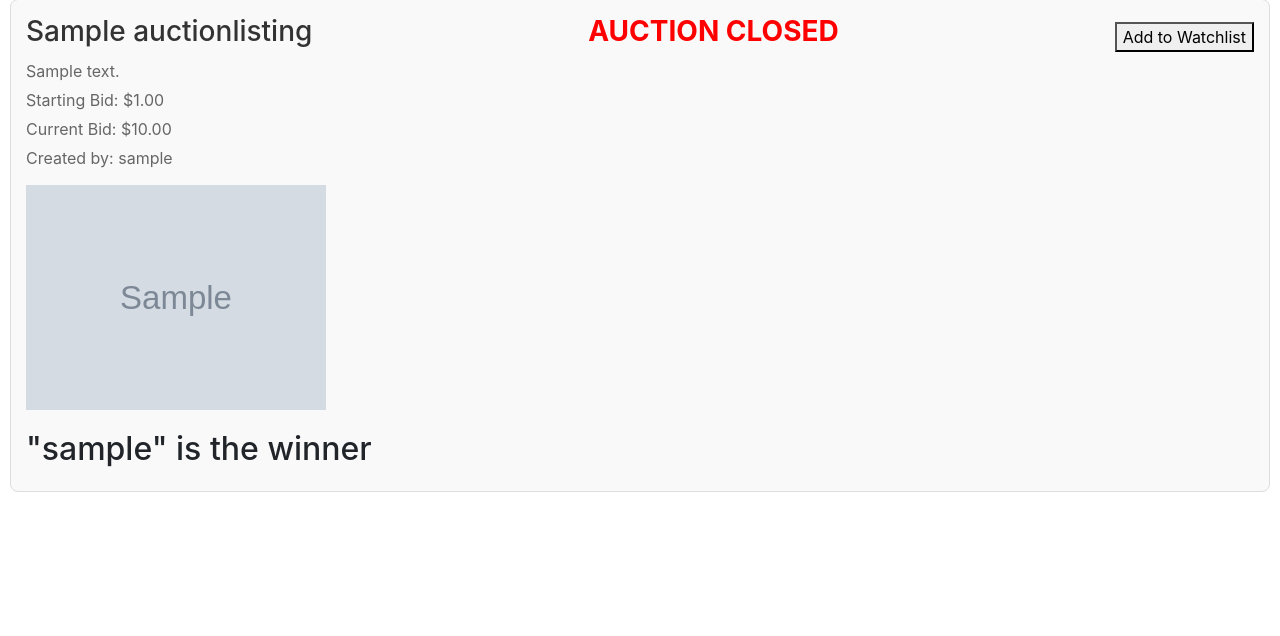
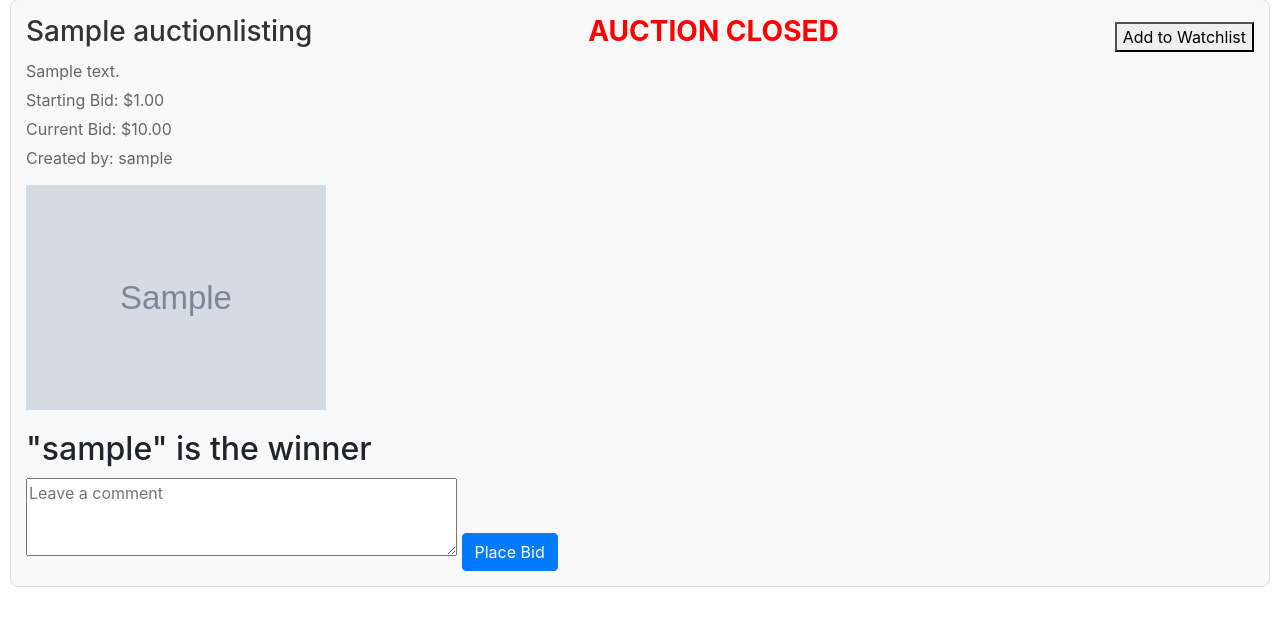
Before and after one commit to VitoNick/CS50w-commerce, a Django app: page /listing/1 in a window 1280 px wide. Shown: the part 164-800 px from the top of the page. Run offline with Django 3.2, Linux system fonts and the light colour scheme; tables that the repository leaves empty hold one stand-in row (values such as "Sample post"); grey boxes marked "Sample" are stand-in pictures; some libraries are stand-ins or nearby versions.

Commit message:
Comment model, CommentForm, view, and template

```diff
--- a/auctions/forms.py
+++ b/auctions/forms.py
@@ -1,6 +1,6 @@
 from django import forms
 from django.forms import ModelForm
-from .models import Bid
+from .models import Bid, Comment
 
 class BidForm(ModelForm):
     class Meta:
@@ -35,37 +35,14 @@ class BidForm(ModelForm):
         return amount
 
 
+class CommentForm(ModelForm):
+    class Meta:
+        model = Comment
+        fields = ["content"]
+        widgets = {
+            "content": forms.Textarea(attrs={"rows": 3, "placeholder": "Leave a comment"}),
+        }
 
-
-
-# class BidForm(forms.ModelForm):
-#     """Form for placing a bid."""
-#     class Meta:
-#         model = Bid
-#         fields = ["amount"]
-#         widgets = {
-#             "amount": forms.NumberInput(attrs={"step": "0.01", "min": "0"}),
-#         }
-
-#     def clean_amount(self):
-#         amount = self.cleaned_data.get("amount")
-#         if amount is None:
-#             raise forms.ValidationError("Enter a bid amount.")
-#         if amount <= 0:
-#             raise forms.ValidationError("Bid must be greater than zero.")
-#         return amount
-
-
-
-
-
-
-
-# class CommentForm(forms.ModelForm):
-#     """Form to add a comment to a listing."""
-#     class Meta:
-#         model = Comment
-#         fields = ["content"]
-#         widgets = {
-#             "content": forms.Textarea(attrs={"rows": 3, "placeholder": "Leave a comment"}),
-#         }
+    def __init__(self, *args, listing=None, **kwargs):
+        super().__init__(*args, **kwargs)
+        self.listing = listing
--- a/auctions/models.py
+++ b/auctions/models.py
@@ -47,5 +47,11 @@ class Bid(models.Model):
     def __str__(self):
         return f"{self.bidder.username} bid ${self.amount} on {self.listing.title}"
 
-class Comments():
-    pass
+class Comment(models.Model):
+    listing = models.ForeignKey(AuctionListing, on_delete=models.CASCADE, related_name="comments")
+    commenter = models.ForeignKey(User, on_delete=models.CASCADE)
+    content = models.TextField()
+    created_at = models.DateTimeField(auto_now_add=True)
+
+    def __str__(self):
+        return f"{self.commenter.username} commented on {self.listing.title}"
--- a/auctions/static/auctions/styles.css
+++ b/auctions/static/auctions/styles.css
@@ -67,3 +67,7 @@ body {
 .watchlist-item img {
     margin-bottom: 10px;
 }
+
+.comment-form {
+    margin-top: 10px;
+}
--- a/auctions/templates/auctions/listing.html
+++ b/auctions/templates/auctions/listing.html
@@ -20,6 +20,7 @@
         </div>
         <p>{{ listing.description }}</p>
         <p>Starting Bid: ${{ listing.starting_bid }}</p>
+
         {% if listing.bid_count == 0 %}
             <p>Current Bid: No bids yet</p>
         {% else %}
@@ -29,6 +30,7 @@
         {% if listing.image_url %}
         <img class="image" src="{{ listing.image_url }}" alt="{{ listing.title }}" width="" height="">
         {% endif %}
+
         {% if not listing.closed %}
             <form method="post">
                 {% csrf_token %}
@@ -36,24 +38,28 @@
                 {{ bid_form.amount.label_tag }}
                 $ {{ bid_form.amount }}
                 {{ bid_form.amount.errors }}
-                <button type="submit" class="btn btn-primary">Place Bid</button>
+                <button type="submit" name="bid_submit" class="btn btn-primary">Place Bid</button>
             </form>
         {% else %}
         <h2>
             "{{ listing.winner }}" is the winner
         </h2>
         {% endif %}
-        <!--
-        if the user logged in is equal to the listing's owner, then
-        add a "close auction" button
-        -->
+
         {% if user == listing.owner %}
             <form action="{% url 'close_auction' listing.id %}" method="post">
                 {% csrf_token %}
                 <button type="submit">Close Auction</button>
             </form>
         {% endif %}
-
+        <div class="comment-form">
+            <form method="post">
+                {% csrf_token %}
+                {{ comment_form.non_field_errors }}
+                {{ comment_form.content }}
+                {{ comment_form.amount.errors }}
+                <button type="submit" name="comment_submit" class="btn btn-primary">Place Bid</button>
+            </form>
+        </div>
     </div>
-
 {% endblock %}
--- a/auctions/views.py
+++ b/auctions/views.py
@@ -5,9 +5,9 @@ from django.db import IntegrityError
 from django.http import HttpResponse, HttpResponseRedirect
 from django.shortcuts import render
 from django.urls import reverse
-from .forms import BidForm
+from .forms import BidForm, CommentForm
 
-from .models import User, AuctionListing, Bid, Comments
+from .models import User, AuctionListing, Bid, Comment
 
 
 def index(request):
@@ -92,7 +92,6 @@ def create_listing(request):
 
     return render(request, "auctions/create_listing.html")
 
-
 def listing(request, listing_id):
     try:
         listing = AuctionListing.objects.get(id=listing_id)
@@ -102,19 +101,36 @@ def listing(request, listing_id):
         })
 
     if request.method == 'POST':
-        form = BidForm(request.POST, listing=listing)
-        if form.is_valid():
-            bid = form.save(commit=False)
-            bid.listing = listing
-            bid.bidder = request.user
-            bid.save()
-            return redirect("listing", listing_id=listing.id)
+        if not request.user.is_authenticated:
+            return redirect('login')
+
+        if "bid_submit" in request.POST:
+            b_form = BidForm(request.POST, listing=listing)
+            c_form = CommentForm(listing=listing)  # TEST with and without
+            if b_form.is_valid():
+                bid = b_form.save(commit=False)
+                bid.listing = listing
+                bid.bidder = request.user
+                bid.save()
+                return redirect("listing", listing_id=listing.id)
+
+        elif "comment_submit" in request.POST:
+            c_form = CommentForm(request.POST, listing=listing)
+            b_form = BidForm(listing=listing)  # TEST with and without
+            if c_form.is_valid():
+                comment = c_form.save(commit=False)
+                comment.listing = listing
+                comment.commenter = request.user
+                comment.save()
+                return redirect("listing", listing_id=listing.id)
     else:
-        form = BidForm(listing=listing)
+        b_form = BidForm(listing=listing)
+        c_form = CommentForm(listing=listing)
 
     return render(request, "auctions/listing.html", {
-        "listing": listing, "bid_form": form
+        "listing": listing, "bid_form": b_form, "comment_form": c_form
     })
+
 
 @login_required
 def close_auction(request, listing_id):
@@ -127,6 +143,7 @@ def close_auction(request, listing_id):
     listing.create_winner()
     listing.save()
     return redirect("listing", listing_id=listing.id)
+
 
 @login_required
 def toggle_watchlist(request, listing_id):
```
Also changed, not shown: auctions/migrations/0007_comment.py (added).
